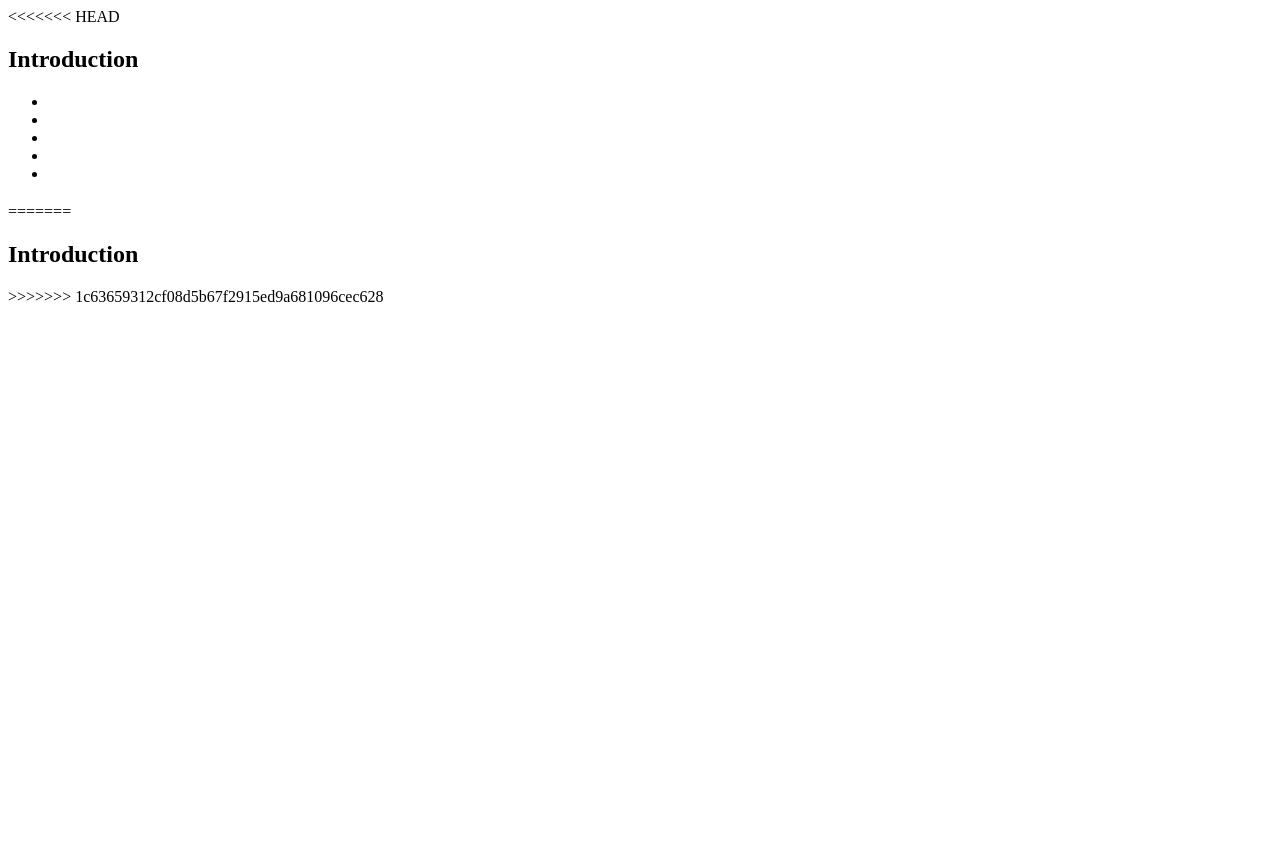
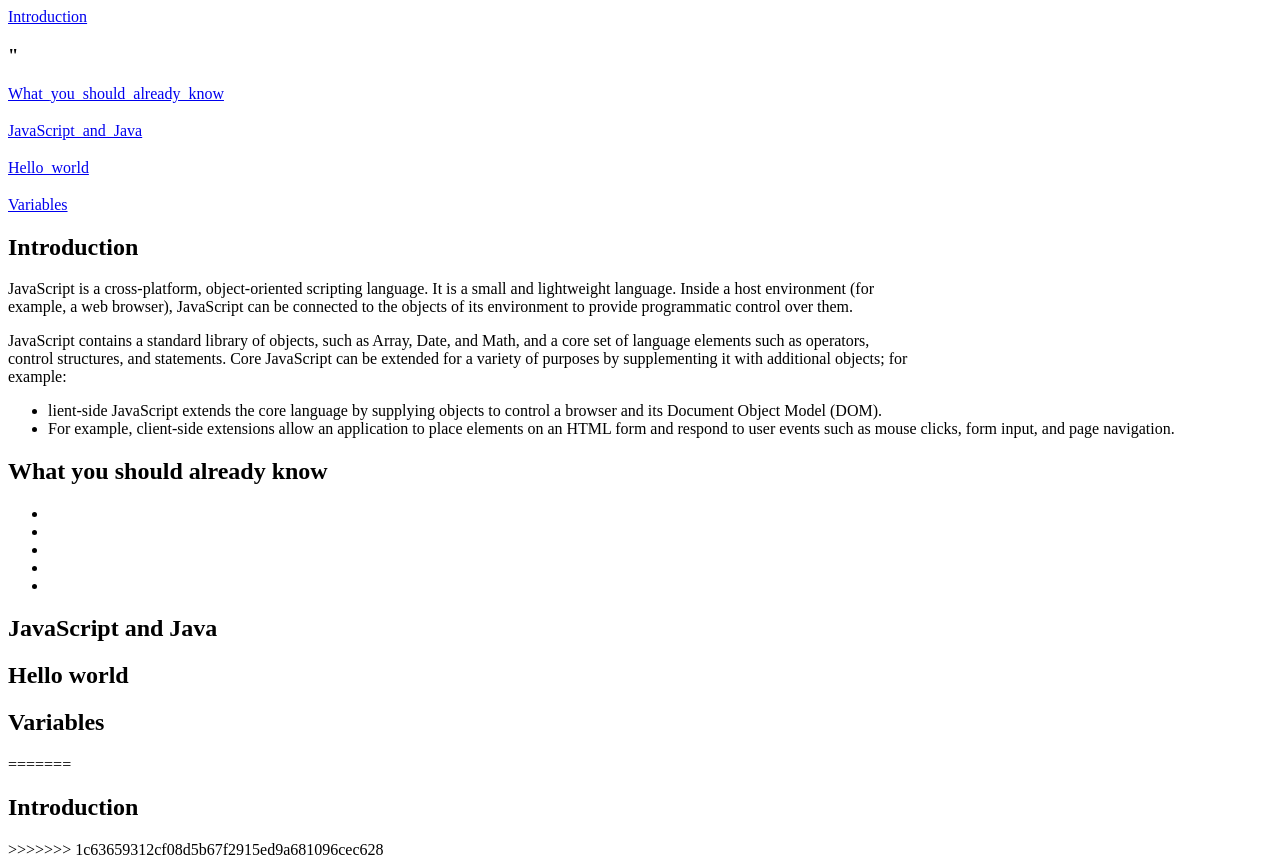
Before and after one commit to anshuman2/trials, a plain HTML site: page index1.html in a window 1280 px wide. Before the commit the page ends 800 px from the top, so only its background shows below. Drawn offline with Linux system fonts and the light colour scheme.

Commit message:
third commit to user story 13

```diff
--- a/index1.html
+++ b/index1.html
@@ -1,4 +1,3 @@
-<<<<<<< HEAD
 
 <html>
 <head>
@@ -6,7 +5,15 @@
     <body>
          <nav id='navbar'>
              <h3></h3>
-             <a class='nav-link'></a>
+             <a class='nav-link' href ="#Introduction">Introduction</a>
+             <h3>"</h3>
+             <a class='nav-link' href ="#What_you_should_already_know">What_you_should_already_know</a>
+             <h3></h3>
+             <a class='nav-link' href="#JavaScript_and_Java">JavaScript_and_Java</a>
+             <h3></h3>
+             <a class='nav-link' href="#Hello_world">Hello_world</a>
+             <h3></h3>
+             <a class='nav-link' href="#Variables">Variables</a>
          </nav>
 
         <main id="main-doc">
@@ -16,22 +23,26 @@
                     <h2> Introduction </h2>
                 </header>
 
-<p>
+<p>JavaScript is a cross-platform, object-oriented scripting language. It is a small and lightweight language. Inside a host environment (for <br>example, a web browser), JavaScript can be connected to the objects of its environment to provide programmatic control over them.
 
 </p>
 
-<p>
+<p>JavaScript contains a standard library of objects, such as Array, Date, and Math, and a core set of language elements such as operators,<br> control structures, and statements. Core JavaScript can be extended for a variety of purposes by supplementing it with additional objects; for <br>example:
 
 </p>
+<ul>
+    <li>lient-side JavaScript extends the core language by supplying objects to control a browser and its Document Object Model (DOM).<br></li>
+    <li>For example, client-side extensions allow an application to place elements on an HTML form and respond to user events such as mouse clicks, form input, and page navigation.</li></ul>
+</ul>
        <code>
 
        </code>
        <a></a>
 
             </section>
-            <section class="main-section" >
+            <section class="main-section" id="What_you_should_already_know" >
                 <header>
-                    <h2>  </h2>
+                    <h2> What you should already know </h2>
                 </header>
 
 <p>
@@ -55,9 +66,9 @@
 
             </section>
 
-            <section class="main-section" >
+            <section class="main-section" id="JavaScript_and_Java" >
                 <header>
-                    <h2>  </h2>
+                    <h2> JavaScript and Java </h2>
                 </header>
 
 <p>
@@ -73,9 +84,9 @@
            <a></a>
 
             </section>
-            <section class="main-section" >
+            <section class="main-section" id="Hello_world" >
                 <header>
-                    <h2>  </h2>
+                    <h2> Hello world </h2>
                 </header>
 
 <p>
@@ -91,9 +102,9 @@
            <a></a>
 
             </section>
-            <section class="main-section" >
+            <section class="main-section" id="Variables" >
                 <header>
-                    <h2> </h2>
+                    <h2> Variables</h2>
                 </header>
 
 <p>
```
